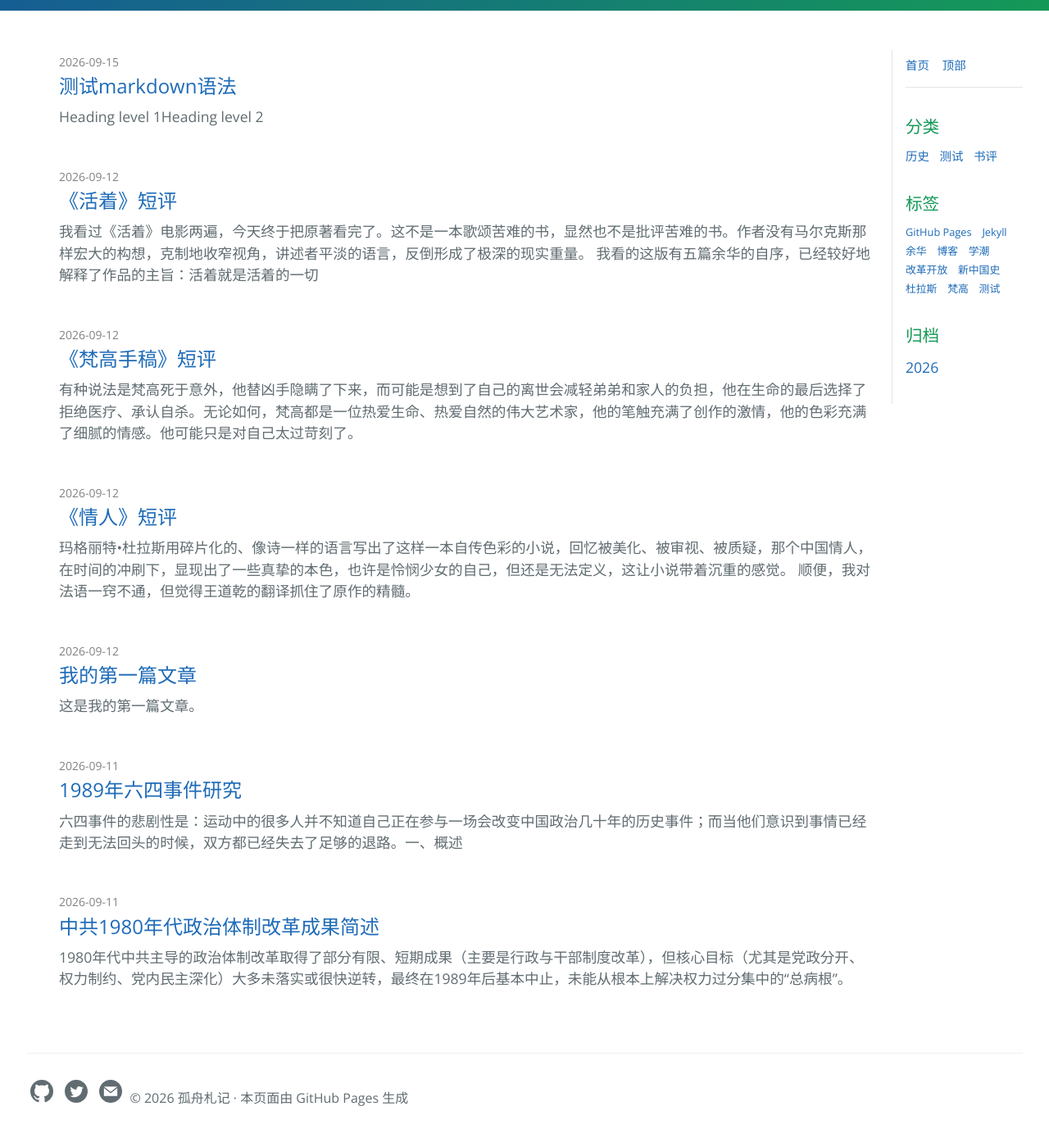
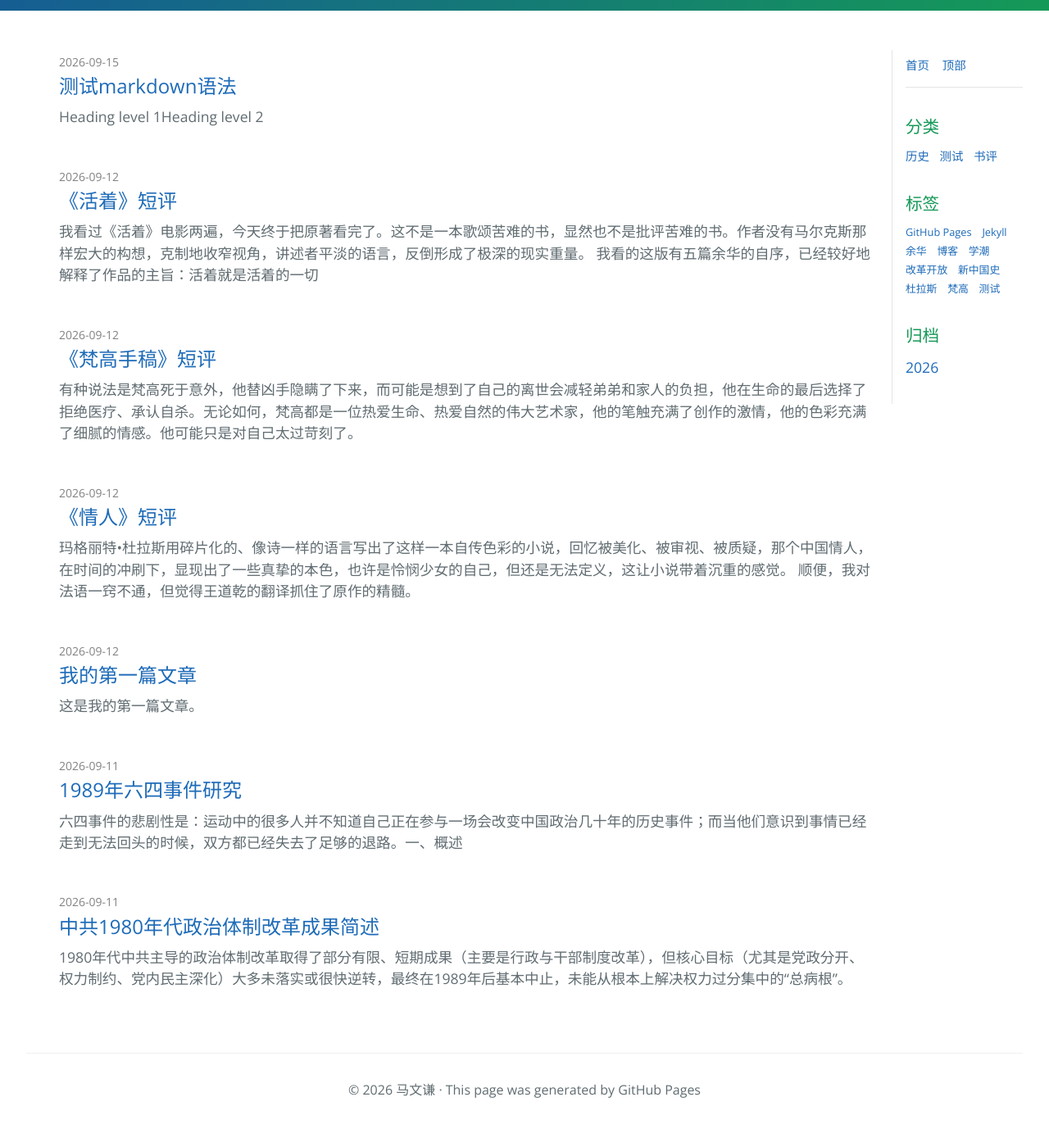
Before and after one commit to mawenqian1992/mawenqian1992.github.io, a Jekyll site: the page built from index.md, in a window 1280 px wide and 1400 px high, scrolled down 280 px. Shown: the top 1389 px of the window at 82% size. Built offline with Jekyll 4.4.1, drawn with Linux system fonts in a browser that asks for light colours.

Commit message:
0918-1149

```diff
--- a/_layouts/default.html
+++ b/_layouts/default.html
@@ -180,23 +180,24 @@
 </div>
 
             <footer class="site-footer">
+
                 <!-- SVG icons from https://iconmonstr.com -->
 
-                <!-- Github icon -->
+                <!-- Github icon
                 <span class="my-span-icon">
                     <a href="{{ site.github.owner_url }}" aria-label="{{ site.github.owner_name }}'s GitHub" title="{{ site.github.owner_name }}'s GitHub">
                         <svg class="my-svg-icon" xmlns="http://www.w3.org/2000/svg" width="24" height="24" viewBox="0 0 24 24"><path d="M12 0c-6.626 0-12 5.373-12 12 0 5.302 3.438 9.8 8.207 11.387.599.111.793-.261.793-.577v-2.234c-3.338.726-4.033-1.416-4.033-1.416-.546-1.387-1.333-1.756-1.333-1.756-1.089-.745.083-.729.083-.729 1.205.084 1.839 1.237 1.839 1.237 1.07 1.834 2.807 1.304 3.492.997.107-.775.418-1.305.762-1.604-2.665-.305-5.467-1.334-5.467-5.931 0-1.311.469-2.381 1.236-3.221-.124-.303-.535-1.524.117-3.176 0 0 1.008-.322 3.301 1.23.957-.266 1.983-.399 3.003-.404 1.02.005 2.047.138 3.006.404 2.291-1.552 3.297-1.23 3.297-1.23.653 1.653.242 2.874.118 3.176.77.84 1.235 1.911 1.235 3.221 0 4.609-2.807 5.624-5.479 5.921.43.372.823 1.102.823 2.222v3.293c0 .319.192.694.801.576 4.765-1.589 8.199-6.086 8.199-11.386 0-6.627-5.373-12-12-12z"/></svg>
                     </a>
                 </span>
-
-                <!-- Twitter icon -->
+                -->
+                <!-- Twitter icon
                 <span class="my-span-icon">
                     <a href="https://twitter.com/{{ site.twitter.username }}" aria-label="{{ site.github.owner_name }}'s Twitter" title="{{ site.github.owner_name }}'s Twitter">
                         <svg class="my-svg-icon" xmlns="http://www.w3.org/2000/svg" width="24" height="24" viewBox="0 0 24 24"><path d="M12 0c-6.627 0-12 5.373-12 12s5.373 12 12 12 12-5.373 12-12-5.373-12-12-12zm6.066 9.645c.183 4.04-2.83 8.544-8.164 8.544-1.622 0-3.131-.476-4.402-1.291 1.524.18 3.045-.244 4.252-1.189-1.256-.023-2.317-.854-2.684-1.995.451.086.895.061 1.298-.049-1.381-.278-2.335-1.522-2.304-2.853.388.215.83.344 1.301.359-1.279-.855-1.641-2.544-.889-3.835 1.416 1.738 3.533 2.881 5.92 3.001-.419-1.796.944-3.527 2.799-3.527.825 0 1.572.349 2.096.907.654-.128 1.27-.368 1.824-.697-.215.671-.67 1.233-1.263 1.589.581-.07 1.135-.224 1.649-.453-.384.578-.87 1.084-1.433 1.489z"/></svg>
                     </a>
                 </span>
-
-                <!-- RSS icon -->
+                -->
+                <!-- RSS icon
                 {% if site.plugins contains "jekyll-feed" %}
                 <span class="my-span-icon">
                     <a href="{{ "/feed.xml" | absolute_url }}" aria-label="RSS feed" title="{{ site.github.owner_name }}'s RSS feed">
@@ -204,8 +205,8 @@
                     </a>
                 </span>
                 {% endif %}
-
-                <!-- Contact icon -->
+                -->
+                <!-- Contact icon
                 {% assign contact_page = site.pages | where: "path", "contact.md" | first %}
                 {% if contact_page.title %}
                 <span class="my-span-icon">
@@ -214,8 +215,9 @@
                     </a>
                 </span>
                 {% endif %}
+                -->
 
-                © 2026 孤舟札记 · 本页面由 GitHub Pages 生成
+                © 2026 马文谦 · This page was generated by GitHub Pages
 
             </footer>
         </section>
--- a/assets/css/style.scss
+++ b/assets/css/style.scss
@@ -21,6 +21,10 @@
 
 .post-tags {
   margin-left: 1.5rem;
+}
+
+.site-footer {
+  text-align: center;
 }
 
 .category-grid {
```
